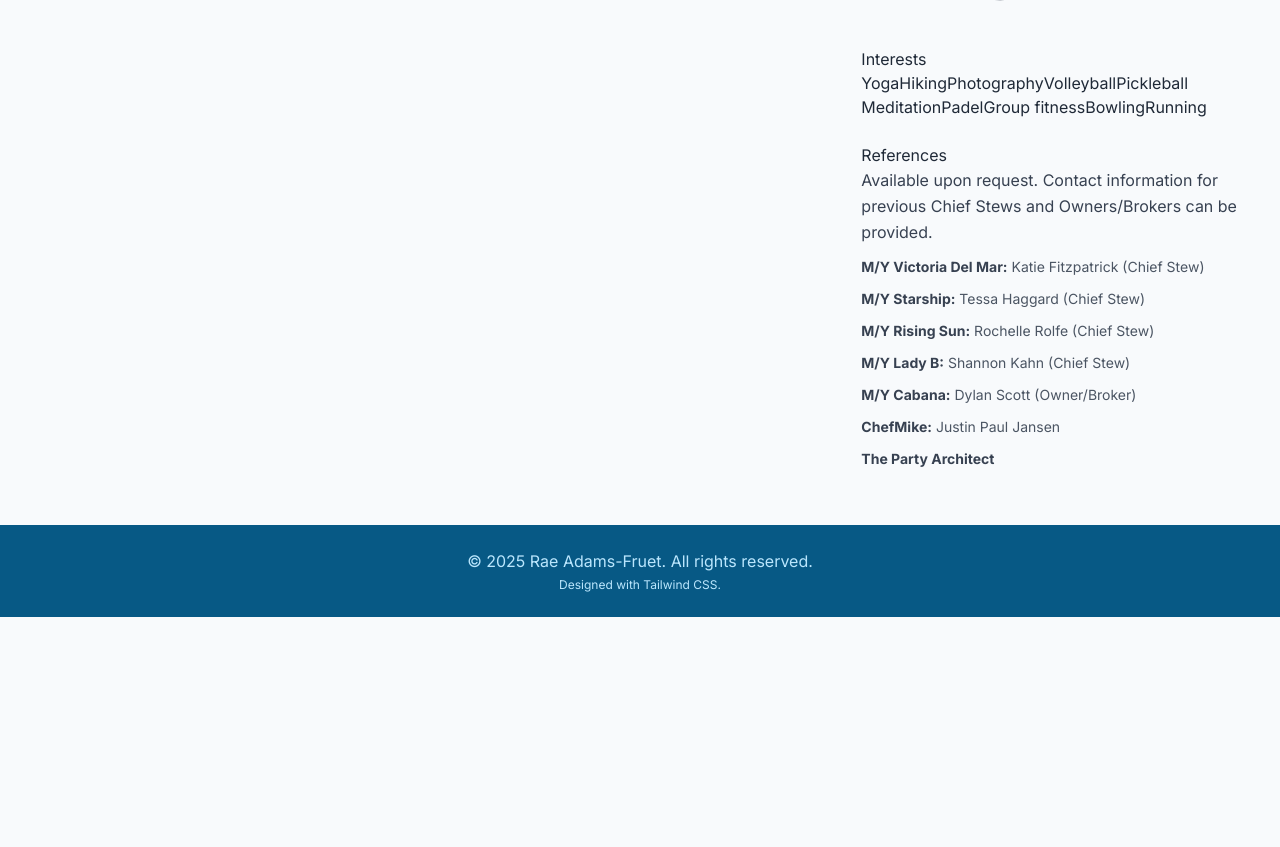
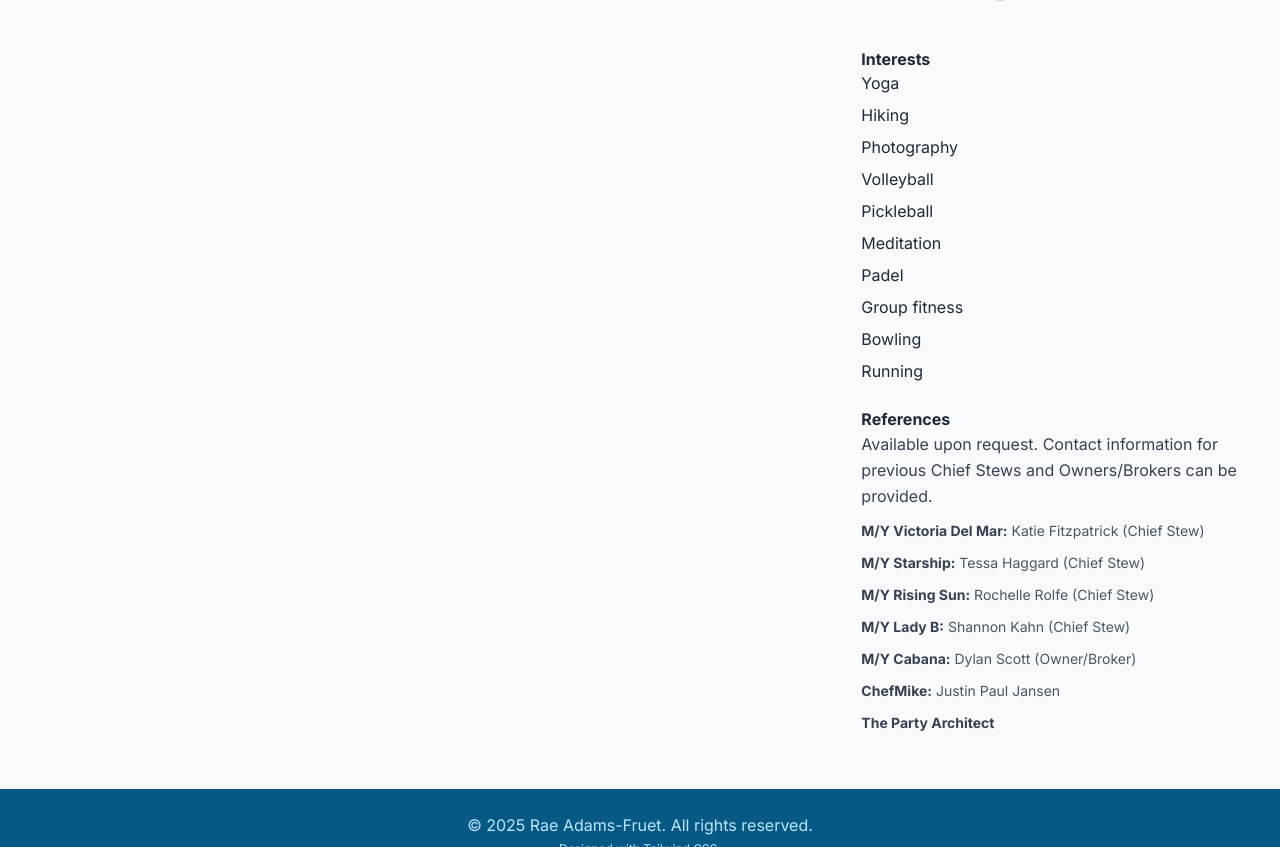
Before and after one commit to raetheconnector/cv, a plain HTML site: page index.html in a window 1280 px wide. Shown: the part 5094-5941 px from the top of the page. Before the commit the page ends 5711 px from the top, so only its background shows below. Drawn offline with nearby package versions, Linux system fonts and the light colour scheme.

Commit message:
Interests fixed

```diff
--- a/index.html
+++ b/index.html
@@ -307,22 +307,22 @@
                 </section>
 
                 <section class="card">
-                    <h2 class="section-title">Interests</h2>
-                    <div class="flex flex-wrap">
-                        <span class="tag">Yoga</span>
-                        <span class="tag">Hiking</span>
-                        <span class="tag">Photography</span>
-                        <span class="tag">Volleyball</span>
-                        <span class="tag">Pickleball</span>
-                        <span class="tag">Meditation</span>
-                        <span class="tag">Padel</span>
-                        <span class="tag">Group fitness</span>
-                        <span class="tag">Bowling</span>
-                        <span class="tag">Running</span>
+                    <h2 class="section-title font-bold">Interests</h2>
+                    <div class="flex flex-col space-y-2">
+                        <span class="tag inline-block">Yoga</span>
+                        <span class="tag inline-block">Hiking</span>
+                        <span class="tag inline-block">Photography</span>
+                        <span class="tag inline-block">Volleyball</span>
+                        <span class="tag inline-block">Pickleball</span>
+                        <span class="tag inline-block">Meditation</span>
+                        <span class="tag inline-block">Padel</span>
+                        <span class="tag inline-block">Group fitness</span>
+                        <span class="tag inline-block">Bowling</span>
+                        <span class="tag inline-block">Running</span>
                     </div>
                 </section>
                  <section class="card">
-                    <h2 class="section-title">References</h2>
+                    <h2 class="section-title font-bold">References</h2>
                      <p class="text-gray-700 leading-relaxed mb-3">Available upon request. Contact information for previous Chief Stews and Owners/Brokers can be provided.</p>
                     <div class="space-y-3 text-sm">
                         <p class="text-gray-600"><strong class="text-gray-700">M/Y Victoria Del Mar:</strong> Katie Fitzpatrick (Chief Stew)</p>
```
